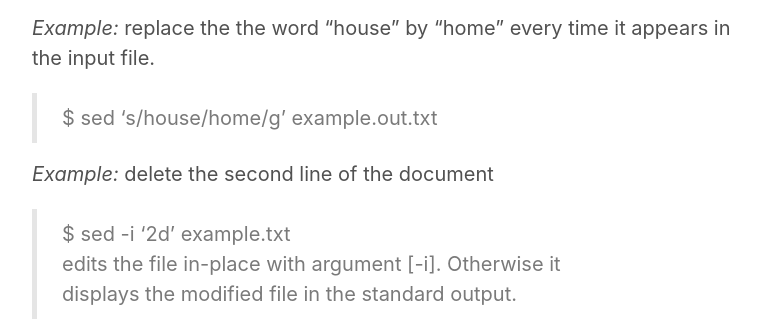
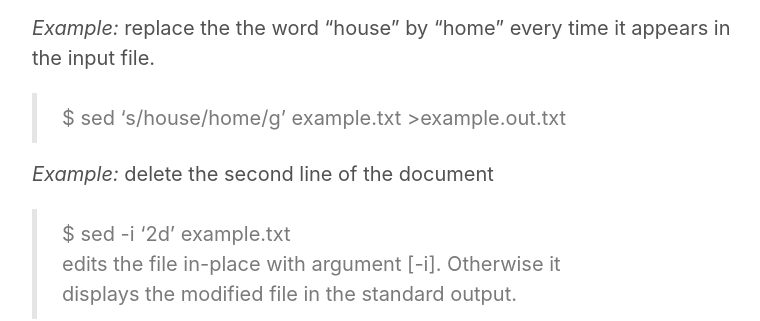
Before and after one commit to lautel/lautel.github.io, a Jekyll site: the page built from _posts/2017-05-02-linux-commands.md, in a window 1280 px wide and 900 px high, scrolled down 1604 px. Shown: the part 154-475 px from the top of the window, without its empty margins (258-1018 px from the left). Built offline with Jekyll 4.4.1, drawn with Linux system fonts in a browser that asks for light colours.

Commit message:
Add sed example

```diff
--- a/_posts/2017-05-02-linux-commands.md
+++ b/_posts/2017-05-02-linux-commands.md
@@ -32,7 +32,7 @@ I work on a CentOS 6 Linux version 2.6.32
 - `sed:` is a non-interactive stream **editor**. It is typically used to filter text, extract or subtitute multiple occurrences of a string within a file.
 
 *Example:* replace the the word "house" by "home" every time it appears in the input file.
-> $ sed 's/house/home/g' <example.txt >example.out.txt
+> $ sed 's/house/home/g' example.txt >example.out.txt
 
 *Example:* delete the second line of the document
 > $ sed -i '2d' example.txt <br /> edits the file in-place with argument [-i]. Otherwise it displays the modified file in the standard output.
```
